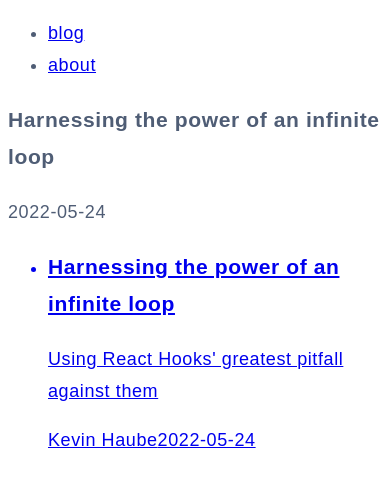
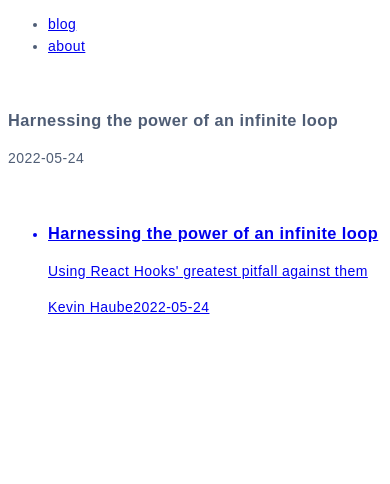
Before and after one commit to kevinhaube/dev-blog, a Gatsby site: page / in a window 390 px wide. Built offline with nearby package versions, Linux system fonts and the light colour scheme; Gatsby itself is replaced by a stand-in of ours; some packages are replaced by stand-ins of ours.

Commit message:
Global styling troubleshooting

```diff
--- a/src/global.css
+++ b/src/global.css
@@ -2,7 +2,7 @@ body {
     font-family: sans-serif;
     color: #4F5D75;
     font-size: 18px;
-    line-height: 1.75;
+    line-height: 1.55;
     letter-spacing: 0.033em;
     overflow-x: hidden;
 }
@@ -11,12 +11,34 @@ pre {
     display: flex;
     align-items: center;
     padding: 24px;
+    margin: 3rem 0;
     border-radius: 20px;
     background: #EFF7F6;
     overflow-x: scroll;
+    font-size: 16px;
 }
 
 code {
-    font-size: 18px;
     color: #EF8354;
 }
+
+@media (max-width: 800px) {
+    body {
+        font-size: 14px;
+    }
+    h1,
+    h2,
+    h3,
+    h4,
+    h5 {
+        line-height: 1.33;
+    }
+    h2,
+    h3,
+    h4 {
+        margin-top: 3.3rem;
+    }
+    pre {
+        font-size: 12px;
+    }
+}
```
